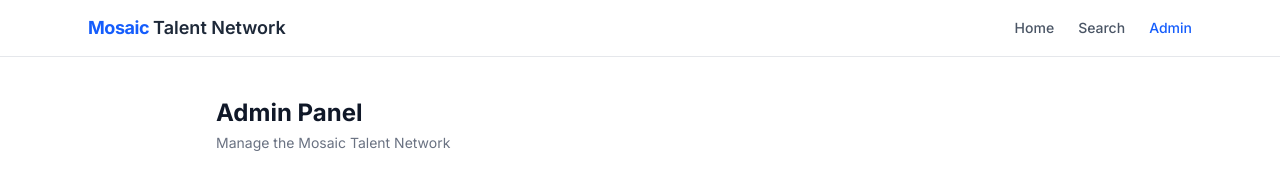
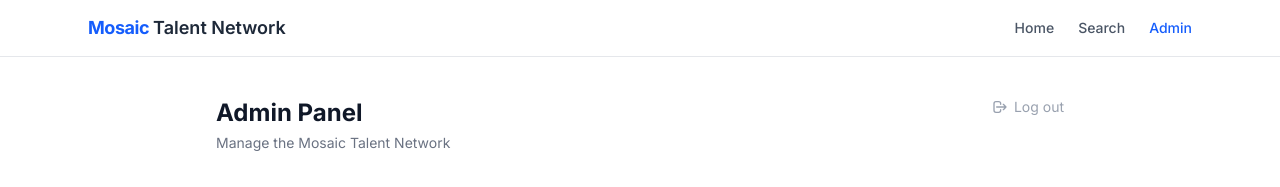
Before and after one commit to mosaictechbase-collab/mosaic-talent-db, a Next.js app: page /admin in a window 1280 px wide. Shown: the top 187 px of the page. Built offline with nearby package versions, Linux system fonts and the light colour scheme.

Commit message:
Add log out button to admin panel header
Co-Authored-By: Claude Sonnet 4.6 <noreply@anthropic.com>

```diff
--- a/app/admin/page.tsx
+++ b/app/admin/page.tsx
@@ -8,6 +8,7 @@ import ProfileList from '@/components/admin/ProfileList'
 import EditRequests from '@/components/admin/EditRequests'
 import Analytics from '@/components/admin/Analytics'
 import { importProfiles } from './actions'
+import { createClient } from '@/lib/supabase/client'
 import type { ImportResult } from '@/lib/types'
 
 type Tab = 'upload' | 'add' | 'manage' | 'requests' | 'analytics'
@@ -135,7 +136,21 @@ export default function AdminPage() {
 
   return (
     <div className="max-w-4xl mx-auto px-6 py-10">
-      <h1 className="text-2xl font-bold text-gray-900 mb-1">Admin Panel</h1>
+      <div className="flex items-start justify-between mb-1">
+        <h1 className="text-2xl font-bold text-gray-900">Admin Panel</h1>
+        <button
+          onClick={async () => {
+            await createClient().auth.signOut()
+            window.location.href = '/'
+          }}
+          className="flex items-center gap-1.5 text-sm text-gray-400 hover:text-gray-700 transition-colors"
+        >
+          <svg className="w-4 h-4" fill="none" viewBox="0 0 24 24" stroke="currentColor">
+            <path strokeLinecap="round" strokeLinejoin="round" strokeWidth={2} d="M17 16l4-4m0 0l-4-4m4 4H7m6 4v1a3 3 0 01-3 3H6a3 3 0 01-3-3V7a3 3 0 013-3h4a3 3 0 013 3v1" />
+          </svg>
+          Log out
+        </button>
+      </div>
       <p className="text-gray-500 text-sm mb-6">
         Manage the Mosaic Talent Network
       </p>
```
